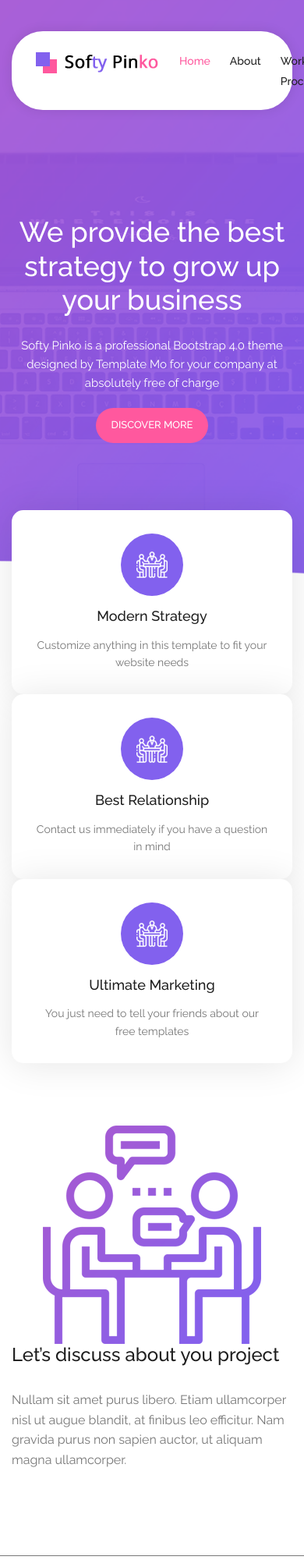
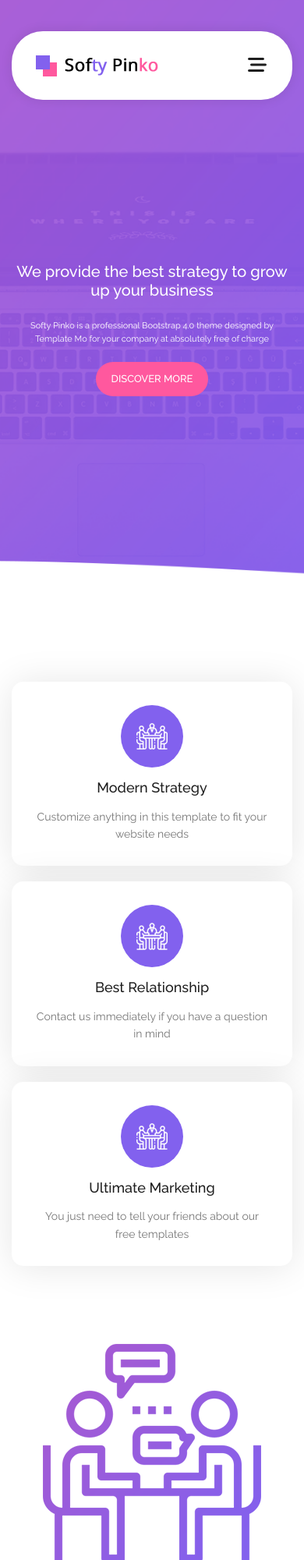
Before and after one commit to NguyenHoangPhuc2909/CodeFE, a plain HTML site: page index.html in a window 390 px wide. Shown: the top 2000 px of the page at 78% size. Drawn offline with Linux system fonts and the light colour scheme.

Commit message:
responsive

```diff
--- a/assests/css/style.css
+++ b/assests/css/style.css
@@ -14,6 +14,7 @@
   border-radius: 40px;
   justify-content: space-between;
   background: #fff;
+  align-items: center;
 }
 
 .header .inner-main .inner-logo img {
@@ -46,6 +47,11 @@
   color: var(--color-two);
 }
 
+.header .inner-icon-mobi {
+  display: block;
+  font-size: 24px;
+}
+
 /* End Header */
 /* Section-one */
 .section-one {
@@ -76,6 +82,16 @@
   color: #fff;
   margin-bottom: 20px;
 }
+
+@media (max-width: 767.98px) {
+  .section-one .inner-title {
+    font-size: 20px;
+  }
+
+  .section-one .inner-desc {
+    font-size: 11px;
+  }
+}
 /* End Section-one */
 /* Section-two */
 .section-two {
@@ -89,6 +105,7 @@
   border-radius: 15px;
   padding: 30px;
   text-align: center;
+  margin-bottom: 20px;
 }
 
 .section-two .inner-box:hover .inner-icon {
@@ -124,6 +141,11 @@
   color: var(--color-text2);
 }
 
+@media (max-width: 991.98px) {
+  .section-two {
+    margin-top: 0;
+  }
+}
 /* End Section-two */
 /* Section-three */
 .section-three {
@@ -155,6 +177,12 @@
   border-bottom: 1px solid #777;
   padding-bottom: 80px;
   margin-bottom: 80px;
+}
+
+@media (max-width: 991.98px) {
+  .section-three .inner-image {
+    margin-bottom: 30px;
+  }
 }
 /* End Section-three */
 /* Section-four */
@@ -355,3 +383,9 @@
   color: var(--color-text2);
 }
 /* End Blog-entries */
+
+@media (max-width: 991.98px) {
+  .header .inner-menu {
+    display: none;
+  }
+}
--- a/index.html
+++ b/index.html
@@ -54,6 +54,9 @@
                                 </li>
                             </ul>
                         </div>
+                        <div class="inner-icon-mobi">
+                            <i class="fa-solid fa-bars-staggered"></i>
+                        </div>
                     </div>
                 </div>
             </div>
@@ -84,7 +87,7 @@
     <div class="section-two">
         <div class="container">
             <div class="row">
-                <div class="col-xl-4">
+                <div class="col-xl-4 col-lg-4 col-md-6 col-sm-6 col-12">
                     <div class="inner-box">
                         <div class="inner-icon">
                             <img src="assests/images/featured-item-01.png" alt="" />
@@ -95,7 +98,7 @@
                         </p>
                     </div>
                 </div>
-                <div class="col-xl-4">
+                <div class="col-xl-4 col-lg-4 col-md-6 col-sm-6 col-12">
                     <div class="inner-box">
                         <div class="inner-icon">
                             <img src="assests/images/featured-item-01.png" alt="" />
@@ -106,7 +109,7 @@
                         </p>
                     </div>
                 </div>
-                <div class="col-xl-4">
+                <div class="col-xl-4 col-lg-4 col-md-6 col-sm-6 col-12">
                     <div class="inner-box">
                         <div class="inner-icon">
                             <img src="assests/images/featured-item-01.png" alt="" />
@@ -125,12 +128,12 @@
     <div class="section-three">
         <div class="container">
             <div class="row align-items-center inner-border-bottom">
-                <div class="col-xl-6">
+                <div class="col-xl-6 col-lg-6 col-md-12">
                     <div class="inner-image" id="about">
                         <img src="/assests/images/left-image.png" alt="" />
                     </div>
                 </div>
-                <div class="col-xl-6">
+                <div class="col-xl-6 col-lg-6 col-md-12">
                     <div class="inner-content">
                         <h3 class="title">Let’s discuss about you project</h3>
                         <p class="desc">
@@ -142,7 +145,7 @@
                 </div>
             </div>
             <div class="row align-items-center">
-                <div class="col-xl-6">
+                <div class="col-xl-6 col-lg-6 col-md-12">
                     <div class="inner-content">
                         <h3 class="title">We can help you to grow your business</h3>
                         <p class="desc">
@@ -153,7 +156,7 @@
                         </p>
                     </div>
                 </div>
-                <div class="col-xl-6 order-xl-1">
+                <div class="col-xl-6 col-lg-6 col-md-12 order-xl-1">
                     <div class="inner-image">
                         <img src="/assests/images/right-image.png" alt="" />
                     </div>
@@ -326,7 +329,8 @@
                             <h3 class="inner-title">
                                 <a href="#">Vivamus ac vehicula dui</a>
                             </h3>
-                            <p class="inner-desc">Cras aliquet ligula dui, vitae fermentum velit tincidunt id. Praesent eu finibus nunc. Nulla in sagittis eros. Aliquam egestas augue.</p>
+                            <p class="inner-desc">Cras aliquet ligula dui, vitae fermentum velit tincidunt id. Praesent
+                                eu finibus nunc. Nulla in sagittis eros. Aliquam egestas augue.</p>
                             <a href="#" class="button btn-one">READ MORE</a>
                         </div>
                     </div>
@@ -340,7 +344,8 @@
                             <h3 class="inner-title">
                                 <a href="#">Phasellus convallis augue</a>
                             </h3>
-                            <p class="inner-desc">Aliquam commodo ornare nisl, et scelerisque nisl dignissim ac. Vestibulum finibus urna ut velit venenatis, vel ultrices sapien mattis.</p>
+                            <p class="inner-desc">Aliquam commodo ornare nisl, et scelerisque nisl dignissim ac.
+                                Vestibulum finibus urna ut velit venenatis, vel ultrices sapien mattis.</p>
                             <a href="#" class="button btn-one">READ MORE</a>
                         </div>
                     </div>
@@ -354,7 +359,8 @@
                             <h3 class="inner-title">
                                 <a href="#">Nam gravida purus non</a>
                             </h3>
-                            <p class="inner-desc">Maecenas eu erat vitae dui convallis consequat vel gravida nulla. Vestibulum finibus euismod odio, ut tempus enim varius eu.</p>
+                            <p class="inner-desc">Maecenas eu erat vitae dui convallis consequat vel gravida nulla.
+                                Vestibulum finibus euismod odio, ut tempus enim varius eu.</p>
                             <a href="#" class="button btn-one">READ MORE</a>
                         </div>
                     </div>
```
